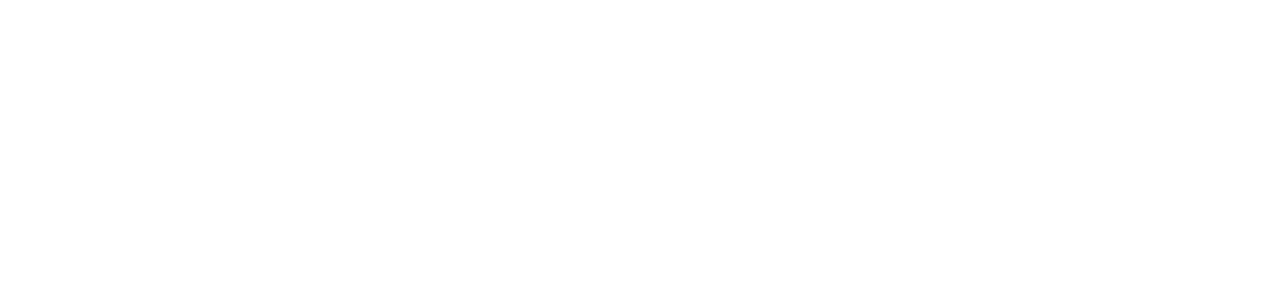
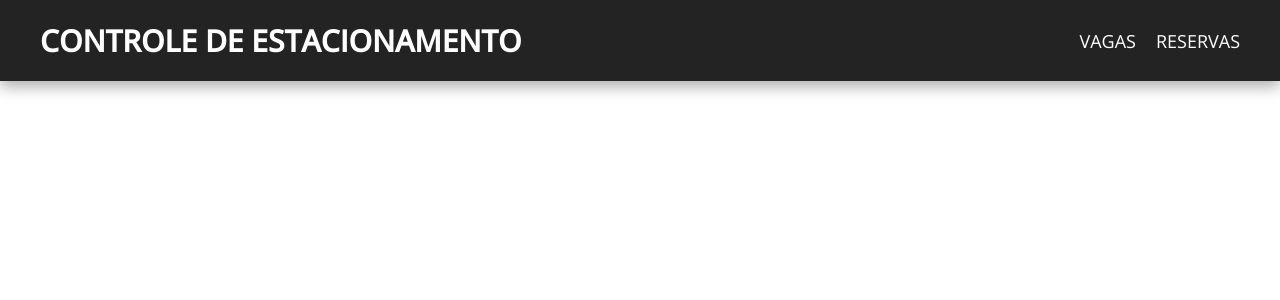
Before and after one commit to martingarrote/controle-estacionamento-react, a React (Create React App) app: page / in a window 1280 px wide. Shown: the top 300 px of the page. Built offline with nearby package versions, Linux system fonts and the light colour scheme; the HTML template or start-up script is replaced by a standard one.

Commit message:
adicionar roteamento

```diff
--- a/src/App.js
+++ b/src/App.js
@@ -1,14 +1,29 @@
-import React from 'react';
-import { BrowserRouter as Router, Route, Routes } from 'react-router-dom';
+import React from "react";
+import { BrowserRouter as Router, Route, Routes } from "react-router-dom";
+
+import { ParkingProvider } from "./context/ParkingContext";
+import Header from "./components/Header";
+import HomePage from "./pages/HomePage";
+import CreateReservationPage from "./pages/CreateReservationPage";
+import ReservationsListPage from "./pages/ReservationsListPage";
 
 function App() {
-  return (
-    <Router>
-      <Routes>
-        <Route path="/" exact/>
-      </Routes>
-    </Router>
-  );
+    return (
+        <ParkingProvider>
+            <Router>
+                <Header/>
+                    <main>
+                        <Routes>
+
+                            <Route path='/vagas' exact Component={HomePage} />
+                            <Route path='/vagas/reservar/:spotNumber' exact Component={CreateReservationPage} />
+                            <Route path='/reservas' exact Component={ReservationsListPage} />
+
+                        </Routes>
+                    </main>
+            </Router>
+        </ParkingProvider>
+    )
 }
 
 export default App;
```
